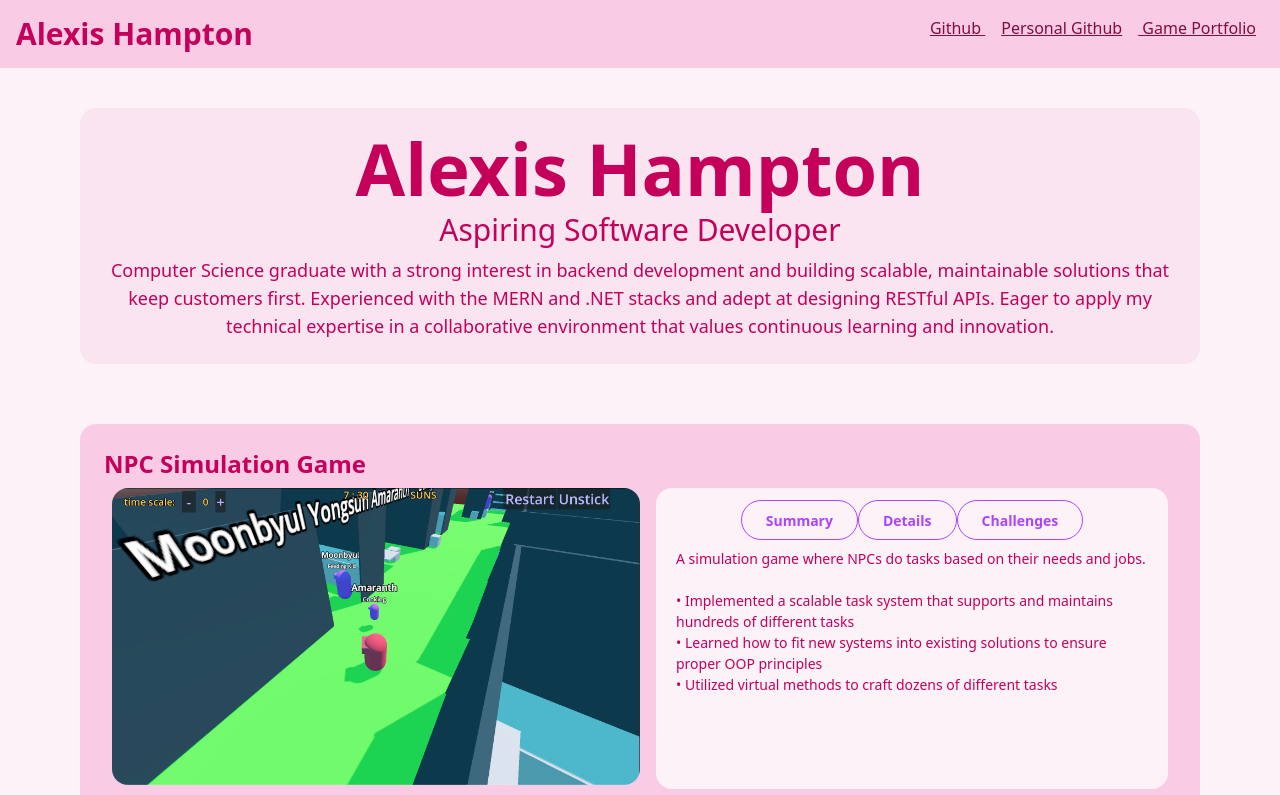
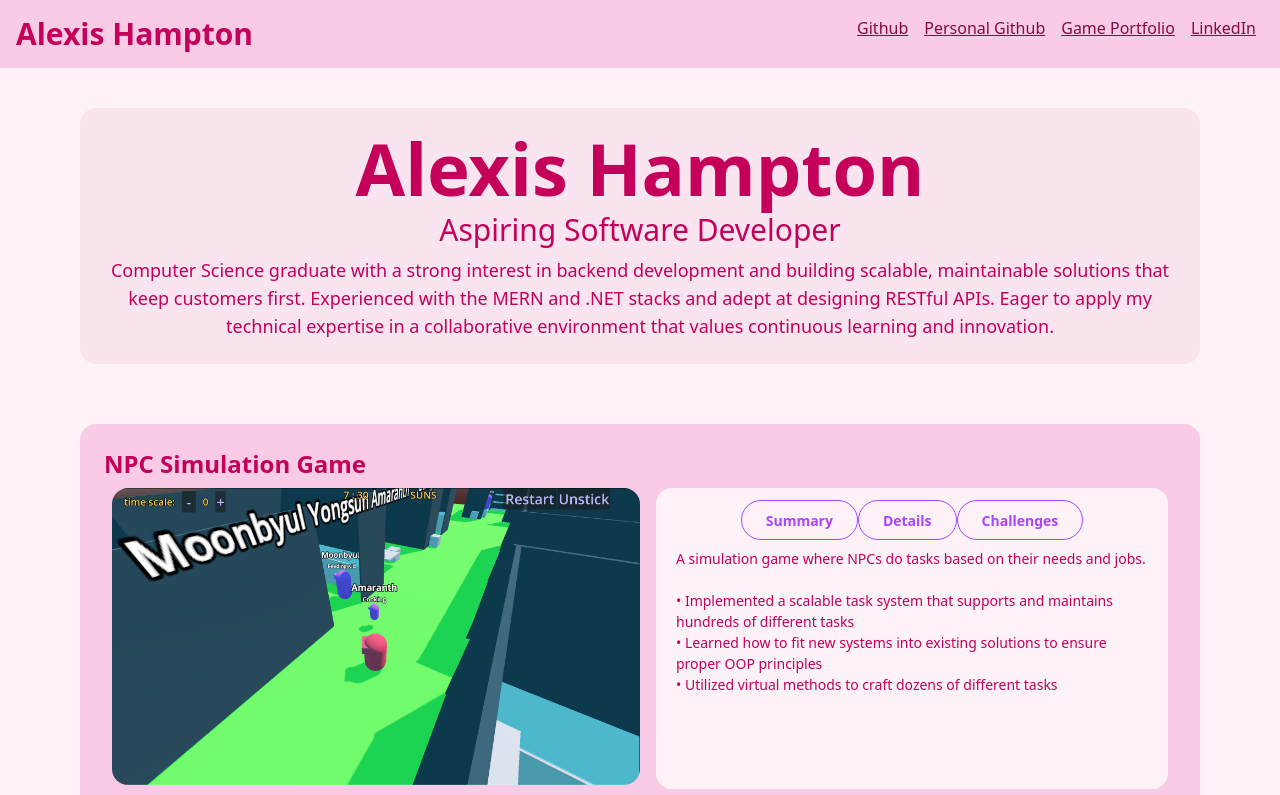
Before and after one commit to AlexisHampton/Portfolio, a React (Vite) app in the folder frontend/: page / in a window 1280 px wide. Shown: the top 795 px of the page. Built offline with nearby package versions, Linux system fonts and the light colour scheme.

Commit message:
added LinkedIn link

```diff
--- a/frontend/src/Components/Navbar.jsx
+++ b/frontend/src/Components/Navbar.jsx
@@ -6,9 +6,10 @@ const Navbar = () => {
         <div className='bg-base-300  mx-auto p-4  flex justify-between'>
             <Link to="/" className='card-title text-3xl '> Alexis Hampton</Link>
             <div>
-                <a className='link link-neutral mx-2' href="https://github.com/AlexisHampton" target='blank'> Github </a>
-                <a className='link link-neutral mx-2' href="https://github.com/xXClawtheWolfXx" target='blank'> Personal Github</a>
-                <a className='link link-neutral mx-2' href="https://severedstars.itch.io/" target='blank'> Game Portfolio</a>
+                <a className='link link-neutral mx-2' href="https://github.com/AlexisHampton" target='blank'>Github</a>
+                <a className='link link-neutral mx-2' href="https://github.com/xXClawtheWolfXx" target='blank'>Personal Github</a>
+                <a className='link link-neutral mx-2' href="https://severedstars.itch.io/" target='blank'>Game Portfolio</a>
+                <a className='link link-neutral mx-2' href="https://www.linkedin.com/in/alexis-hampton/" target='blank'>LinkedIn</a>
             </div>
         </div>
     )
```
